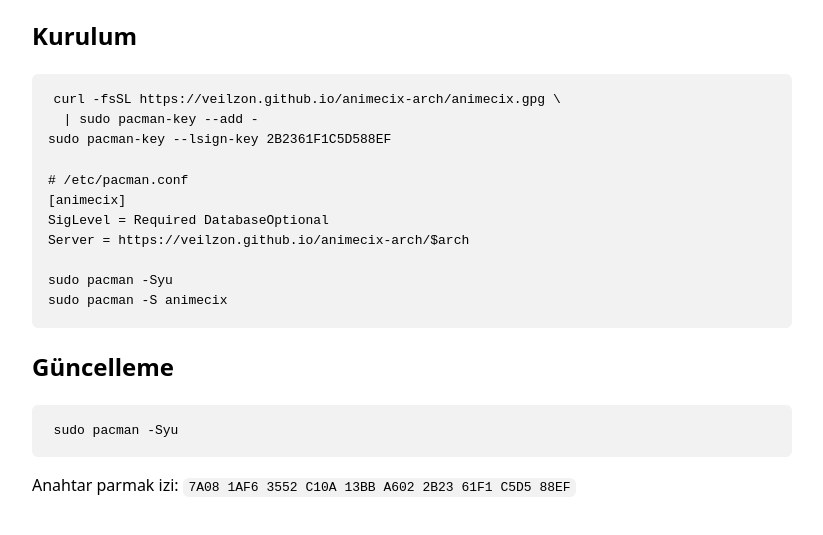
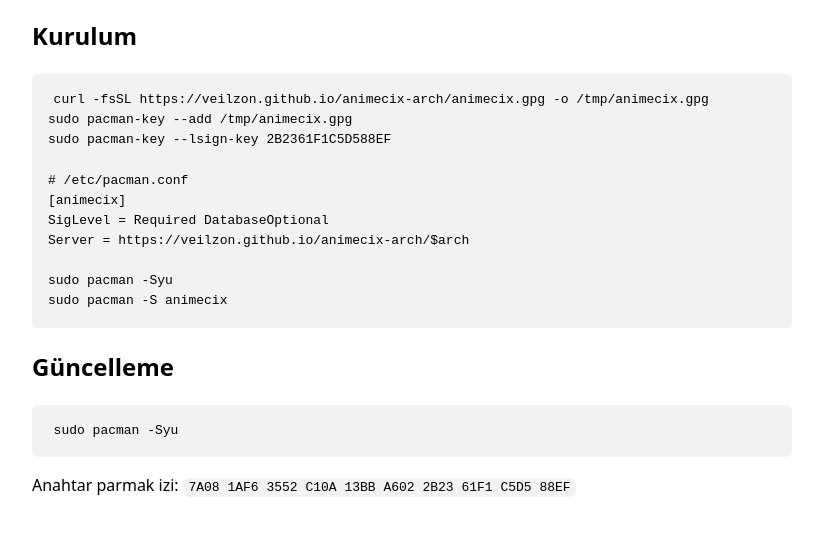
Before and after one commit to veilzon/animecix-arch, a plain HTML site: page public/index.html in a window 1280 px wide. Shown: the part 141-676 px from the top of the page, without its empty margins (228-1051 px from the left). Drawn offline with Linux system fonts and the light colour scheme; no server answers.

Commit message:
Kurulum: anahtarı dosyaya indirerek ekle

```diff
--- a/public/index.html
+++ b/public/index.html
@@ -16,8 +16,8 @@
   <p class="muted">İmzalı pacman deposu · <span id="version">sürüm yükleniyor…</span></p>
 
   <h2>Kurulum</h2>
-  <pre><code>curl -fsSL https://veilzon.github.io/animecix-arch/animecix.gpg \
-  | sudo pacman-key --add -
+  <pre><code>curl -fsSL https://veilzon.github.io/animecix-arch/animecix.gpg -o /tmp/animecix.gpg
+sudo pacman-key --add /tmp/animecix.gpg
 sudo pacman-key --lsign-key 2B2361F1C5D588EF
 
 # /etc/pacman.conf
```
Also changed, not shown: 1 other file.
